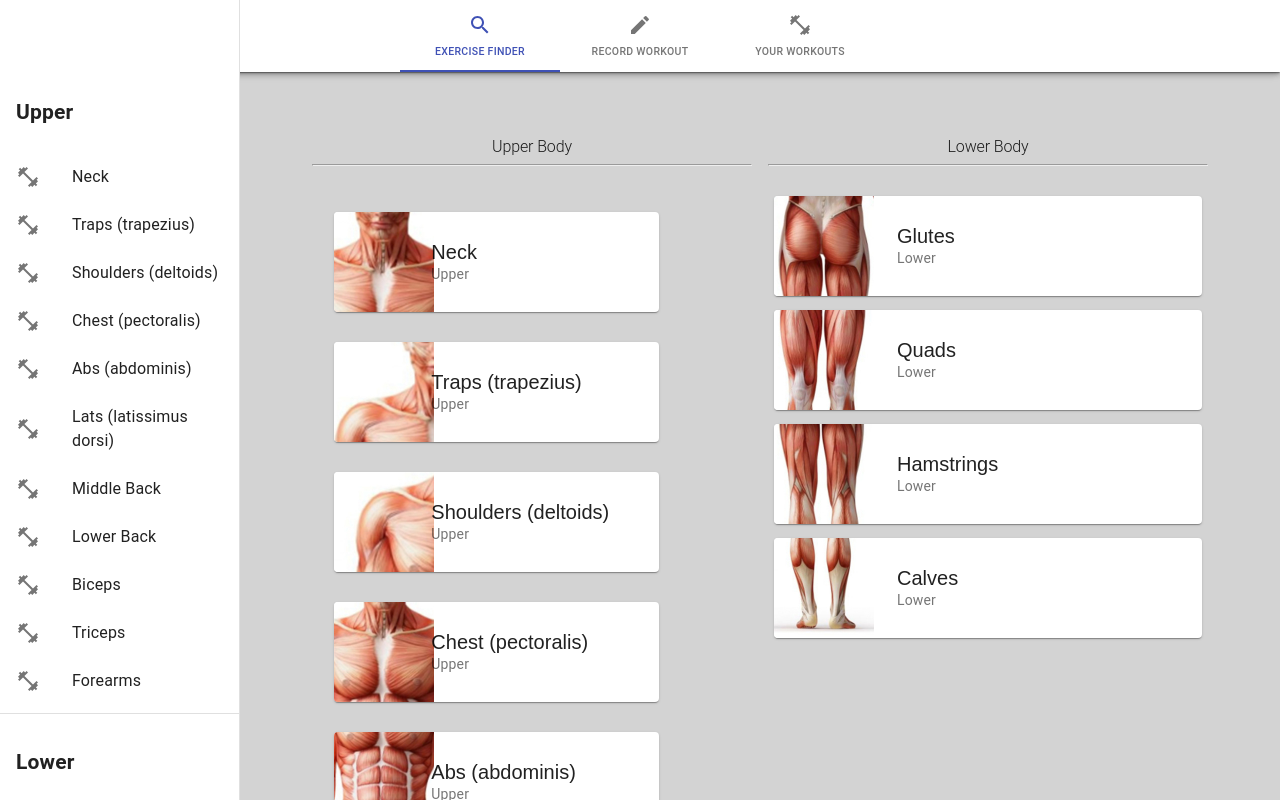
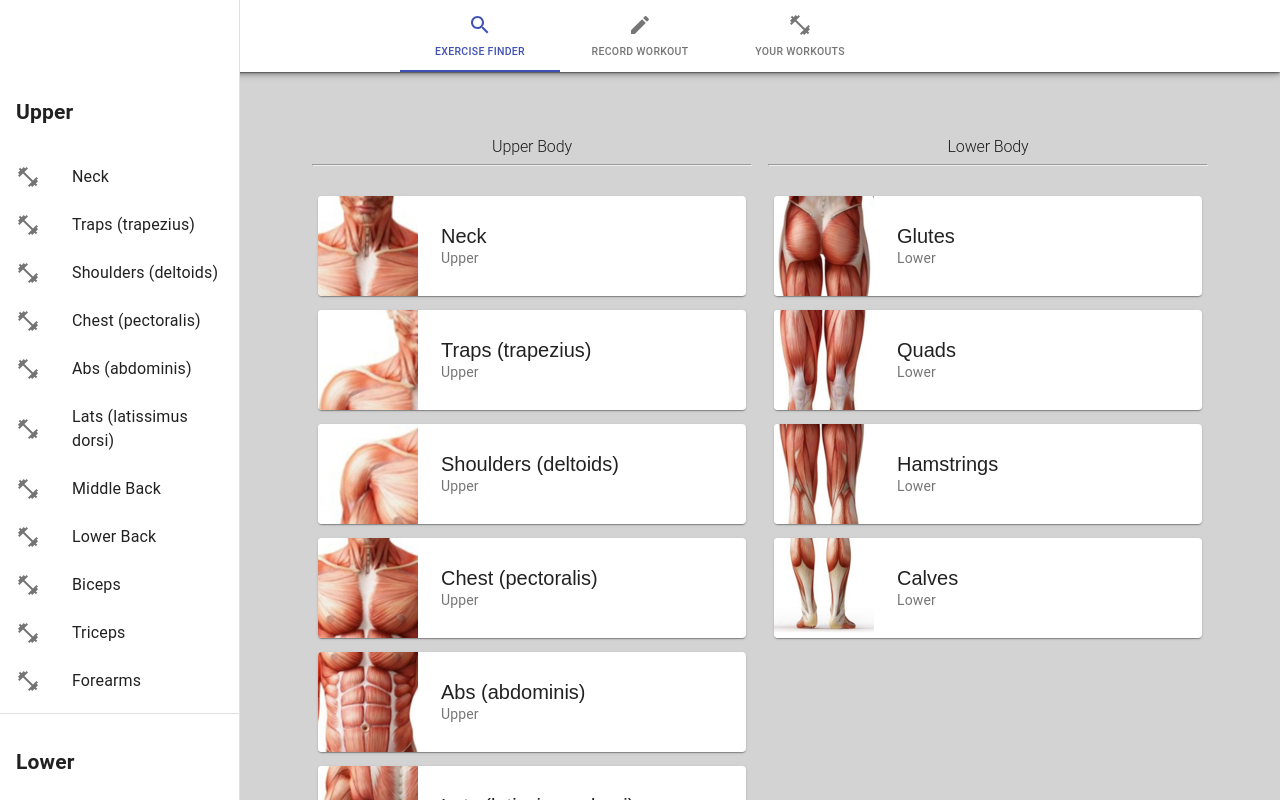
Before and after one commit to jandony/react-workout, a React (Create React App) app: page / in a window 1280 px wide. Shown: the top 800 px of the page. Built offline with nearby package versions, Linux system fonts and the light colour scheme.

Commit message:
Fixed Muscle Group Card styling.

```diff
--- a/src/Components/MuscleGroupCard/MuscleGroupCard.jsx
+++ b/src/Components/MuscleGroupCard/MuscleGroupCard.jsx
@@ -9,8 +9,7 @@ import CardMedia from "@material-ui/core/CardMedia";
 
 const useStyles = makeStyles((theme) => ({
   workoutCard: {
-    margin: "1em",
-    marginBottom: "0em",
+    margin: 0,
     [theme.breakpoints.down("sm")]: {
       marginLeft: 0,
       marginRight: 0,
--- a/src/Views/ExerciseFinder.jsx
+++ b/src/Views/ExerciseFinder.jsx
@@ -42,6 +42,11 @@ const useStyles = makeStyles((theme) => ({
     backgroundColor: "lightgrey",
     zIndex: 1000,
   },
+  muscleGroup: {
+    padding: 0,
+    margin: "1em",
+    marginBottom: "0em",
+  },
 }));
 
 export default function ExerciseFinder({ workouts, findResults }) {
@@ -56,7 +61,6 @@ export default function ExerciseFinder({ workouts, findResults }) {
             <hr />
           </Typography>
           <Grid container direction="row">
-            <List>
             {workouts.map((workout, index) => {
               if (workout.body === "Upper") {
                 return (
@@ -65,6 +69,7 @@ export default function ExerciseFinder({ workouts, findResults }) {
                     key={index}
                     component={Link}
                     to={"/results"}
+                    className={classes.muscleGroup}
                     onClick={() => findResults(workout)}
                   >
                     <MuscleGroupCard
@@ -76,7 +81,6 @@ export default function ExerciseFinder({ workouts, findResults }) {
                 );
               }
             })}
-            </List>
           </Grid>
         </Grid>
 
@@ -89,11 +93,20 @@ export default function ExerciseFinder({ workouts, findResults }) {
             {workouts.map((workout, index) => {
               if (workout.body === "Lower") {
                 return (
+                  <ListItem
+                    button
+                    key={index}
+                    component={Link}
+                    to={"/results"}
+                    className={classes.muscleGroup}
+                    onClick={() => findResults(workout)}
+                  >
                     <MuscleGroupCard
                       key={index}
                       workout={workout}
                       findResults={findResults}
                     />
+                  </ListItem>
                 );
               }
             })}
```
Lines whose indentation alone changed are shown as unchanged.
